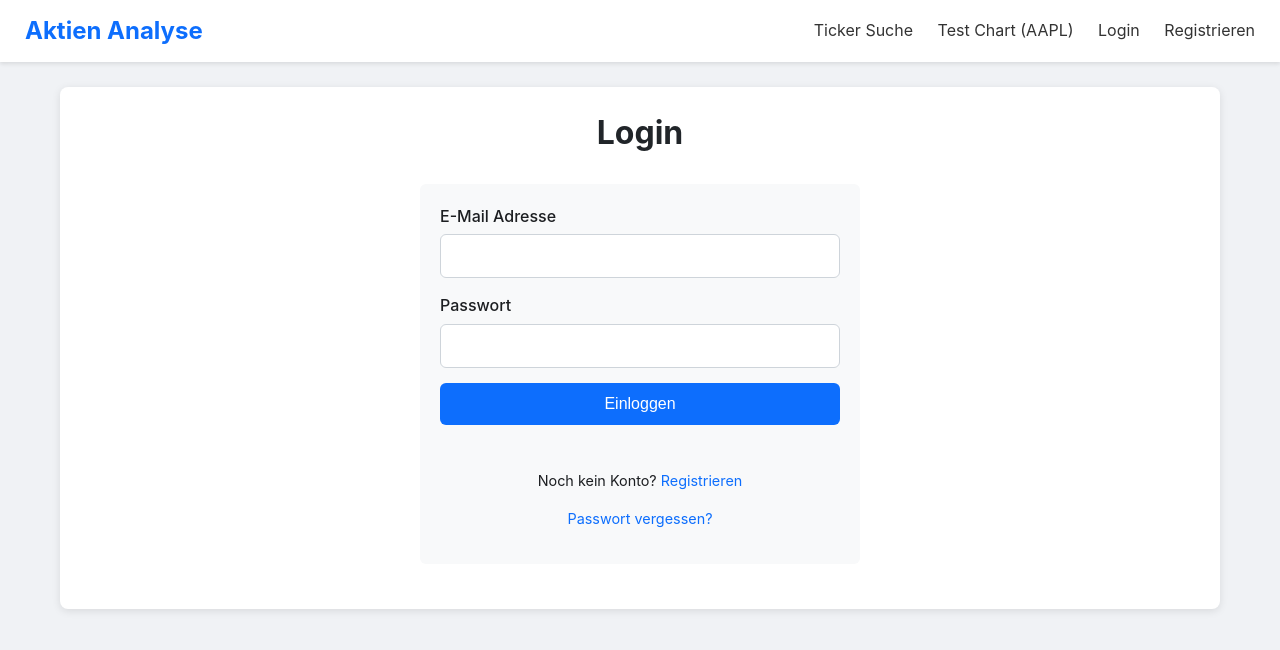
After one commit to ProjektQ12/StockBroker, a Flask app: template templates/login.html in a window 1280 px wide. The commit adds this page. Shown: the top 650 px of the page. Run offline with Flask 3, Linux system fonts and the light colour scheme; the template is opened without the code that fills it, so the values that code supplies are empty.

Commit message:
At the moment Graph kann in der schule nicht aufgerufen werden. aktueller zustand: nothing works arbeite gerade an Login FE aber habe es noch nicht fertig eingefügt

```diff
--- /dev/null
+++ b/Fabius/account_management.py
@@ -0,0 +1,2 @@
+def login():
+    return
--- a/app.py
+++ b/app.py
@@ -1,7 +1,9 @@
-from flask import Flask, render_template, request, redirect, url_for
+from flask import Flask, render_template, request, redirect, url_for, flash, session
 import yfinance as yf
 import plotly.graph_objects as go
+import os
 import pandas as pd
+from Fabius import account_management as FB
 
 app = Flask(__name__)
 
@@ -14,6 +16,203 @@ AVAILABLE_PERIODS = [
 AVAILABLE_QUALITIES = [
     ("high", "Hoch"), ("normal", "Normal"), ("low", "Niedrig")
 ]
+
+
+# --- DEIN FABIUS-MODUL (ALS DUMMY ZUM TESTEN) ---
+class FabiusLogik:
+    """
+    Dies simuliert dein Authentifizierungsmodul 'fabius'.
+    Ersetze dies durch den tatsächlichen Import und die Verwendung deines Moduls.
+    """
+
+    def __init__(self):
+        # Hier könntest du z.B. eine Datenbankverbindung initialisieren, falls nötig
+        self.users = {  # Dummy-Datenbank für User
+            "test@example.com": {"password_hash": "hashed_password_for_test", "user_id": "fab_user_1",
+                                 "username": "Test User"},
+            "taken@example.com": {"password_hash": "hashed_password_for_taken", "user_id": "fab_user_2",
+                                  "username": "Taken User"}
+        }
+        self.password_reset_tokens = {  # Dummy-Speicher für Reset-Token
+            "valid_token_123": "test@example.com"
+        }
+
+    def _verify_password(self, plain_password, hashed_password):
+        # In einer echten Anwendung: bcrypt.checkpw(plain_password.encode(), hashed_password.encode())
+        return plain_password == "password"  # Vereinfacht für Dummy
+
+    def login(self, email, password):
+        user_data = self.users.get(email)
+        if user_data and self._verify_password(password, user_data["password_hash"]):
+            return {'success': True, 'message': 'Login erfolgreich!', 'user_id': user_data["user_id"], 'email': email}
+        return {'success': False, 'message': 'Ungültige E-Mail oder Passwort.'}
+
+    def create_account(self, email, password, username=None):
+        if email in self.users:
+            return {'success': False, 'message': 'Diese E-Mail-Adresse ist bereits registriert.'}
+
+        # In einer echten Anwendung: Passwort hashen!
+        # hashed_pw = bcrypt.hashpw(password.encode(), bcrypt.gensalt()).decode()
+        new_user_id = f"fab_user_{len(self.users) + 1}"
+        self.users[email] = {"password_hash": f"hashed_{password}", "user_id": new_user_id,
+                             "username": username or email}
+        print(f"Neuer User erstellt (dummy): {email}, ID: {new_user_id}")
+        return {'success': True, 'message': 'Konto erfolgreich erstellt. Bitte logge dich ein.'}
+
+    def request_password_reset(self, email):
+        if email in self.users:
+            # In einer echten Anwendung: Token generieren, speichern und E-Mail senden
+            dummy_token = f"valid_token_{email.split('@')[0]}"
+            self.password_reset_tokens[dummy_token] = email
+            print(f"Passwort-Reset-Token für {email} generiert (dummy): {dummy_token}")
+            print(f"Reset-Link wäre: /reset-password/{dummy_token}")
+        # Aus Sicherheitsgründen immer die gleiche Meldung
+        return {'success': True,
+                'message': 'Wenn ein Konto mit dieser E-Mail existiert, wurde eine Anleitung zum Zurücksetzen gesendet.'}
+
+    def verify_reset_token(self, token):
+        if token in self.password_reset_tokens:
+            return {'success': True, 'message': 'Token gültig.', 'email': self.password_reset_tokens[token]}
+        return {'success': False, 'message': 'Ungültiger oder abgelaufener Token.'}
+
+    def reset_password_with_token(self, token, new_password):
+        if token in self.password_reset_tokens:
+            email = self.password_reset_tokens[token]
+            if email in self.users:
+                # In einer echten Anwendung: Neues Passwort hashen und in DB speichern
+                self.users[email]["password_hash"] = f"hashed_{new_password}"
+                del self.password_reset_tokens[token]  # Token nach Gebrauch ungültig machen
+                print(f"Passwort für {email} zurückgesetzt (dummy).")
+                return {'success': True, 'message': 'Dein Passwort wurde erfolgreich zurückgesetzt.'}
+            return {'success': False, 'message': 'Benutzerkonto nicht gefunden (interner Fehler).'}
+        return {'success': False, 'message': 'Ungültiger Token.'}
+
+
+# --- Ende DEIN FABIUS-MODUL ---
+
+fb = FabiusLogik()  # Hier instanziierst du dein Fabius-Objekt
+# Wenn dein Modul nur aus Funktionen besteht, z.B. fabius.login(), dann
+# würdest du direkt fabius.login() aufrufen statt fb.login() und keine Instanz erstellen.
+
+# Dein existierender Flask App Code hier...
+# app = Flask(__name__) # Falls noch nicht vorhanden
+app.secret_key = os.urandom(24)
+
+
+# --- Die Flask Routen (@app.route('/login'), etc.) bleiben GENAU GLEICH wie im vorherigen Beispiel! ---
+# Sie sind bereits so geschrieben, dass sie mit einem Objekt `fb` arbeiten, das die Methoden
+# `login`, `create_account` etc. hat und Dictionaries zurückgibt.
+
+@app.route('/login', methods=['GET', 'POST'])
+def login_page():
+    if 'user_id' in session:
+        return redirect(url_for('dashboard_page'))  # Ziel nach Login
+
+    if request.method == 'POST':
+        email = request.form.get('email')
+        password = request.form.get('password')
+
+        if not email or not password:
+            flash('Bitte E-Mail und Passwort eingeben.', 'error')
+        else:
+            result = fb.login(email, password)  # Aufruf deiner Fabius-Funktion
+            if result.get('success'):
+                session['user_id'] = result.get('user_id')
+                session['user_email'] = result.get('email', email)  # Email aus Resultat nehmen, falls vorhanden
+                flash(result.get('message', 'Login erfolgreich!'), 'success')
+                return redirect(url_for('dashboard_page'))  # Deine Hauptseite nach Login
+            else:
+                flash(result.get('message', 'Login fehlgeschlagen.'), 'error')
+
+    return render_template('auth/login.html')
+
+
+@app.route('/register', methods=['GET', 'POST'])
+def register_page():
+    if 'user_id' in session:
+        return redirect(url_for('dashboard_page'))
+
+    if request.method == 'POST':
+        email = request.form.get('email')
+        password = request.form.get('password')
+        password_confirm = request.form.get('password_confirm')
+        # username = request.form.get('username') # Falls du einen Username hast
+
+        if not email or not password or not password_confirm:
+            flash('Bitte alle Felder ausfüllen.', 'error')
+        elif password != password_confirm:
+            flash('Die Passwörter stimmen nicht überein.', 'error')
+        elif len(password) < 6:
+            flash('Das Passwort muss mindestens 6 Zeichen lang sein.', 'error')
+        else:
+            result = fb.create_account(email, password)  # Ggf. username übergeben
+            if result.get('success'):
+                flash(result.get('message', 'Konto erstellt! Bitte logge dich ein.'), 'success')
+                return redirect(url_for('login_page'))
+            else:
+                flash(result.get('message', 'Registrierung fehlgeschlagen.'), 'error')
+
+    return render_template('auth/register.html')
+
+
+@app.route('/logout')
+def logout():
+    session.pop('user_id', None)
+    session.pop('user_email', None)
+    flash('Du wurdest erfolgreich ausgeloggt.', 'info')
+    return redirect(url_for('login_page'))
+
+
+@app.route('/reset-password-request', methods=['GET', 'POST'])
+def reset_password_request_page():
+    if request.method == 'POST':
+        email = request.form.get('email')
+        if not email:
+            flash('Bitte gib deine E-Mail-Adresse ein.', 'error')
+        else:
+            result = fb.request_password_reset(email)
+            flash(result.get('message', 'Anweisungen gesendet, falls Konto existiert.'), 'info')
+            return render_template('auth/reset_request.html', email_sent=True)
+
+    return render_template('auth/reset_request.html', email_sent=False)
+
+
+@app.route('/reset-password/<token>', methods=['GET', 'POST'])
+def reset_password_confirm_page(token):
+    token_verification = fb.verify_reset_token(token)
+    if not token_verification.get('success'):
+        flash(token_verification.get('message', 'Ungültiger oder abgelaufener Link.'), 'error')
+        return redirect(url_for('login_page'))
+
+    if request.method == 'POST':
+        new_password = request.form.get('new_password')
+        new_password_confirm = request.form.get('new_password_confirm')
+
+        if not new_password or not new_password_confirm:
+            flash('Bitte gib das neue Passwort zweimal ein.', 'error')
+        elif new_password != new_password_confirm:
+            flash('Die neuen Passwörter stimmen nicht überein.', 'error')
+        elif len(new_password) < 6:
+            flash('Das neue Passwort muss mindestens 6 Zeichen lang sein.', 'error')
+        else:
+            result = fb.reset_password_with_token(token, new_password)
+            if result.get('success'):
+                flash(result.get('message', 'Passwort erfolgreich geändert.'), 'success')
+                return redirect(url_for('login_page'))
+            else:
+                flash(result.get('message', 'Fehler beim Ändern des Passworts.'), 'error')
+
+    return render_template('auth/reset_confirm.html', token=token)
+
+
+# Beispiel für eine Seite, die Login erfordert
+@app.route('/dashboard')  # Deine geschützte Hauptseite
+def dashboard_page():  # Name geändert, um Kollision mit YFinance-Index zu vermeiden
+    if 'user_id' not in session:
+        flash('Bitte logge dich ein, um diese Seite zu sehen.', 'warning')
+        return redirect(url_for('login_page'))
+    user_email = session.get('user_email', 'Unbekannter User')
+    return render_template('dashboard.html', user_email=user_email)
 
 
 # -- HELPER FUNKTIONEN (get_stock_basic_info, get_stock_detailed_data, determine_actual_interval_and_period bleiben wie im vorherigen Schritt) --
@@ -191,8 +390,19 @@ def generate_stock_plotly_chart(ticker_symbol, period="1y", interval="1d", quali
                 margin=dict(l=40, r=20, t=80, b=40)
             )
 
-            if remove_gaps:  # Hier wird der neue Parameter verwendet
+            if remove_gaps:
+                print(f"DEBUG: remove_gaps ist True. Versuche Wochenenden zu entfernen.")
+                print(f"DEBUG: X-Achsen-Typ vor rangebreak: {fig.layout.xaxis.type}")
+                if not hist_data.empty:
+                    print(
+                        f"DEBUG: Erster Zeitstempel: {hist_data.index[0]}, Letzter Zeitstempel: {hist_data.index[-1]}")
+                    print(f"DEBUG: Zeitzone des Index: {hist_data.index.tz}")
+
                 fig.update_xaxes(rangebreaks=[dict(bounds=["sat", "mon"])])
+                # Test: Was passiert, wenn wir den Typ explizit setzen?
+                # fig.update_layout(xaxis_type='date') # Normalerweise nicht nötig, Plotly sollte es erkennen
+            else:
+                print(f"DEBUG: remove_gaps ist False. Wochenenden werden nicht entfernt.")
 
             chart_html = fig.to_html(full_html=False, include_plotlyjs='cdn')
 
--- a/templates/base.html
+++ b/templates/base.html
@@ -15,14 +15,27 @@
         h1 { text-align: center; margin-bottom: 25px; font-size: 2em;}
         h2 { font-size: 1.6em; border-bottom: 1px solid #eee; padding-bottom: 10px; margin-bottom: 20px;}
         h3 { font-size: 1.3em; margin-top: 25px; margin-bottom:15px; }
-        form { margin-bottom: 25px; display: flex; flex-wrap: wrap; justify-content: center; align-items: center; gap: 10px; padding: 15px; background-color:#f8f9fa; border-radius:6px; }
-        input[type="text"] { padding: 12px 15px; border: 1px solid #ced4da; border-radius: 6px; font-size: 1em; flex-grow: 1; min-width: 250px; }
-        input[type="text"]:focus { border-color: #86b7fe; outline: 0; box-shadow: 0 0 0 0.25rem rgba(13, 110, 253, 0.25); }
-        button[type="submit"] { padding: 12px 25px; background-color: #0d6efd; color: white; border: none; border-radius: 6px; cursor: pointer; font-size: 1em; transition: background-color 0.2s; }
-        button[type="submit"]:hover { background-color: #0b5ed7; }
+        /* Form styling - slightly adjusted for auth forms */
+        .auth-form { margin-bottom: 25px; display: flex; flex-direction: column; gap: 15px; padding: 20px; background-color:#f8f9fa; border-radius:6px; max-width: 400px; margin-left: auto; margin-right: auto; }
+        .auth-form .form-group { display: flex; flex-direction: column; }
+        .auth-form label { margin-bottom: 5px; font-weight: 500; }
+        .auth-form input[type="text"],
+        .auth-form input[type="email"],
+        .auth-form input[type="password"] { padding: 12px 15px; border: 1px solid #ced4da; border-radius: 6px; font-size: 1em; width: 100%; box-sizing: border-box; }
+        .auth-form input[type="text"]:focus,
+        .auth-form input[type="email"]:focus,
+        .auth-form input[type="password"]:focus { border-color: #86b7fe; outline: 0; box-shadow: 0 0 0 0.25rem rgba(13, 110, 253, 0.25); }
+        .auth-form button[type="submit"] { padding: 12px 25px; background-color: #0d6efd; color: white; border: none; border-radius: 6px; cursor: pointer; font-size: 1em; transition: background-color 0.2s; width: 100%; }
+        .auth-form button[type="submit"]:hover { background-color: #0b5ed7; }
+        .auth-links { text-align: center; margin-top: 15px; font-size: 0.9em; }
+        .auth-links a { color: #0d6efd; text-decoration: none; }
+        .auth-links a:hover { text-decoration: underline; }
+
         .chart-container { margin-top: 25px; min-height: 450px; background-color: #fff; border-radius: 6px; padding:15px; box-shadow: 0 1px 3px rgba(0,0,0,0.05);}
         .error-box { color: #721c24; background-color: #f8d7da; border: 1px solid #f5c6cb; padding: 12px 18px; border-radius: 6px; margin: 20px 0; text-align:center; }
-        .info-box { color: #0c5460; background-color: #d1ecf1; border: 1px solid #bee5eb; padding: 10px; border-radius: 6px; margin-bottom:20px; }
+        .info-box { color: #0c5460; background-color: #d1ecf1; border: 1px solid #bee5eb; padding: 10px; border-radius: 6px; margin-bottom:20px; text-align:center;} /* Added text-align:center */
+        .success-box { color: #155724; background-color: #d4edda; border: 1px solid #c3e6cb; padding: 10px; border-radius: 6px; margin-bottom:20px; text-align:center;} /* Added success-box */
+
         .data-section { margin-bottom: 30px; }
         .data-section table { width:100%; border-collapse: collapse; font-size:0.9em; }
         .data-section th, .data-section td { padding: 8px 10px; border: 1px solid #dee2e6; text-align:left; }
@@ -39,10 +52,34 @@
         <nav>
             <a href="{{ url_for('search_stock_page') }}">Ticker Suche</a>
             <a href="{{ url_for('test_graph_page') }}">Test Chart (AAPL)</a>
+            <!-- Auth Links -->
+            {% if current_user and current_user.is_authenticated %}
+                <a href="{{ url_for('account_page') }}">Mein Konto</a>
+                <a href="{{ url_for('logout_action') }}">Logout</a>
+            {% else %}
+                <a href="{{ url_for('login_page') }}">Login</a>
+                <a href="{{ url_for('create_account_page') }}">Registrieren</a>
+            {% endif %}
             <!-- Weitere Links hier -->
         </nav>
     </header>
     <main class="container">
+        {# --- Flash Nachrichten Anzeige --- #}
+        {% with messages = get_flashed_messages(with_categories=true) %}
+            {% if messages %}
+                {% for category, message in messages %}
+                    {% if category == 'error' %}
+                        <div class="error-box">{{ message }}</div>
+                    {% elif category == 'success' %}
+                        <div class="success-box">{{ message }}</div>
+                    {% else %}
+                        <div class="info-box">{{ message }}</div>
+                    {% endif %}
+                {% endfor %}
+            {% endif %}
+        {% endwith %}
+        {# --- Ende Flash Nachrichten Anzeige --- #}
+
         {% block content %}{% endblock %}
     </main>
 </body>
--- /dev/null
+++ b/templates/login.html
@@ -0,0 +1,28 @@
+{% extends "base.html" %}
+
+{% block title %}Login - Aktien App{% endblock %}
+
+{% block content %}
+<h1>Login</h1>
+
+<form method="POST" action="{{ url_for('login_action') }}" class="auth-form">
+    {{ form.csrf_token }} {# Falls du Flask-WTF oder ein CSRF-Schutz-Modul verwendest #}
+
+    <div class="form-group">
+        <label for="email">E-Mail Adresse</label>
+        <input type="email" id="email" name="email" required value="{{ request.form.email or '' }}">
+    </div>
+
+    <div class="form-group">
+        <label for="password">Passwort</label>
+        <input type="password" id="password" name="password" required>
+    </div>
+
+    <button type="submit">Einloggen</button>
+
+    <div class="auth-links">
+        <p>Noch kein Konto? <a href="{{ url_for('create_account_page') }}">Registrieren</a></p>
+        <p><a href="{{ url_for('reset_password_request_page') }}">Passwort vergessen?</a></p>
+    </div>
+</form>
+{% endblock %}
```
Also changed, not shown: __init__.py (deleted, +0 -23 lines), templates/create_account_page.html (added, +37 -0 lines), templates/dashboard.html (added, +11 -0 lines), templates/reset_password_request.html (added, +23 -0 lines), tests/test_yfinance.py (renamed from test_yfinance.py, +7 -8 lines), tests/test.py (renamed from test.py), 1 other file.
